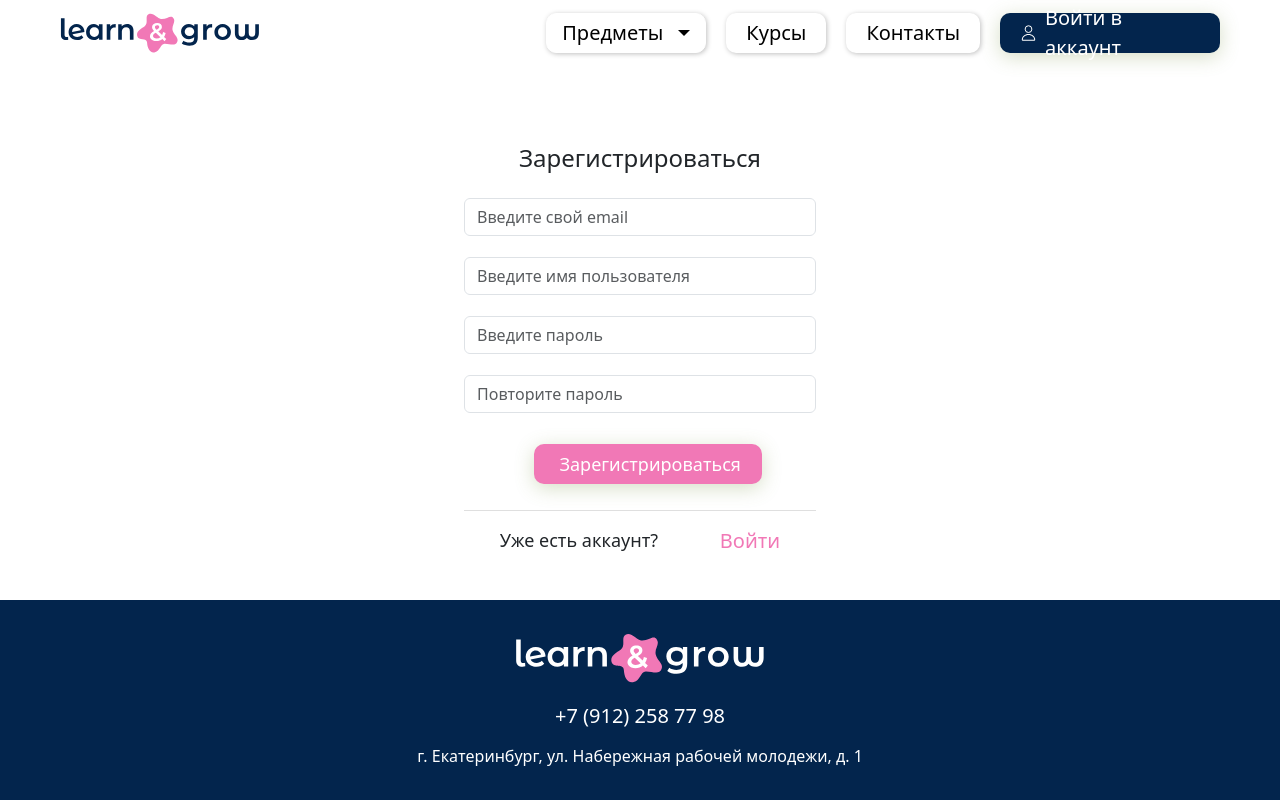
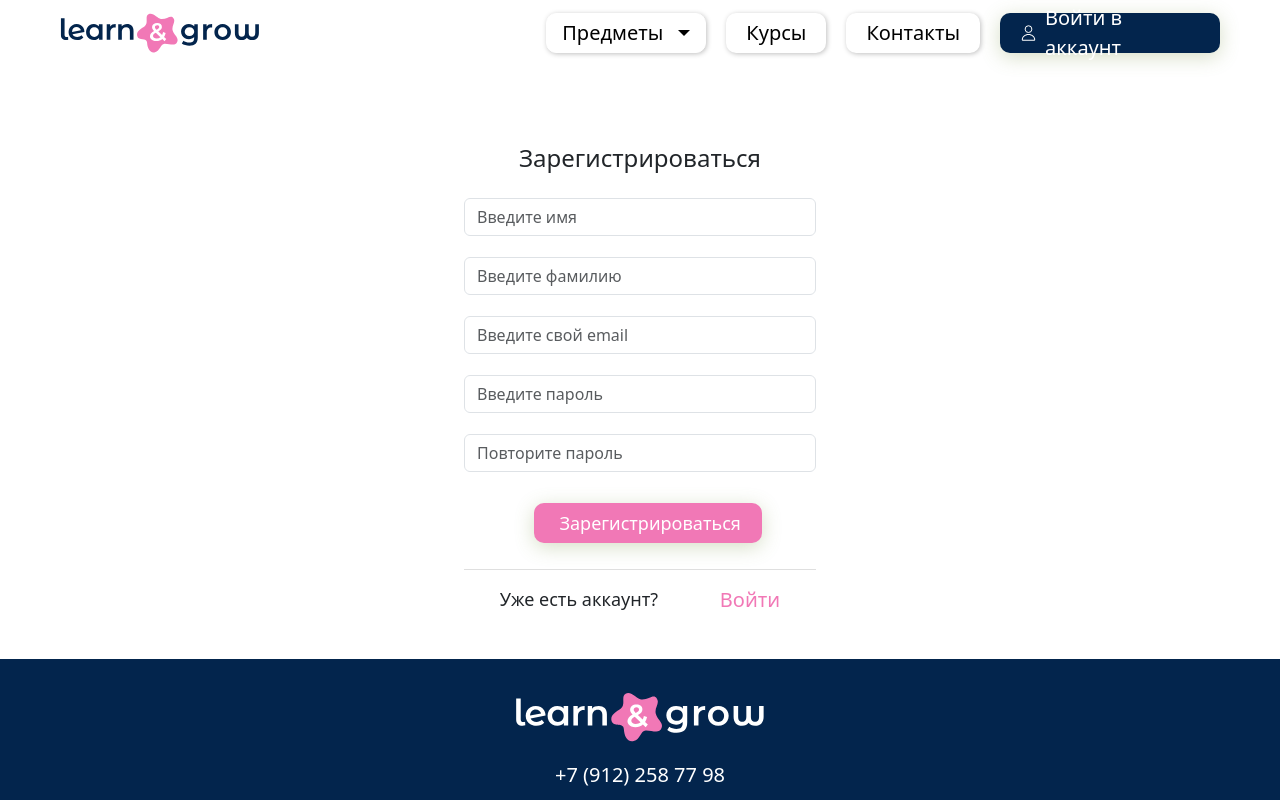
Before and after one commit to learnngrow-school/learnngrow-frontend, a React (Vite) app: page /registration in a window 1280 px wide. Built offline with nearby package versions, Linux system fonts and the light colour scheme.

Commit message:
lastname field

```diff
--- a/src/screens/Registration/index.tsx
+++ b/src/screens/Registration/index.tsx
@@ -14,7 +14,7 @@ const Registration = () => {
     const onSubmit = async (data: any) => {
         try {
 
-            console.log(`Зарегистрирован пользователь: ${data.email}`);
+            console.log(`Зарегистрирован пользователь: ${data.firstname} ${data.lastname}`);
 
             navigate(urls.auth)
         } catch (error) {
@@ -28,17 +28,24 @@ const Registration = () => {
             <h1 className="text--heading2 title">Зарегистрироваться</h1>
 
             <div className="textInputContainer">
+                <input type="text" className="form-control inputText" id="firstname"
+                placeholder="Введите имя"
+                {...register('firstname', { required: "Это поле не может быть пустым" })} />
+                {<TextError text={errors.firstname?.message?.toString() || ''}/>}
+            </div>
+
+            <div className="textInputContainer">
+                <input type="text" className="form-control inputText" id="lastname"
+                placeholder="Введите фамилию"
+                {...register('lastname', { required: "Это поле не может быть пустым" })} />
+                {<TextError text={errors.lastname?.message?.toString() || ''}/>}
+            </div>
+
+            <div className="textInputContainer">
                 <input type="email" className="form-control inputText" id="email"
                 placeholder="Введите свой email"
                 {...register('email', { required: "Это поле не может быть пустым" })} />
                 {<TextError text={errors.email?.message?.toString() || ''}/>}
-            </div>
-
-            <div className="textInputContainer">
-                <input type="text" className="form-control inputText" id="username"
-                placeholder="Введите имя пользователя"
-                {...register('username', { required: "Это поле не может быть пустым" })} />
-                {<TextError text={errors.username?.message?.toString() || ''}/>}
             </div>
 
             <div className="textInputContainer">
```
